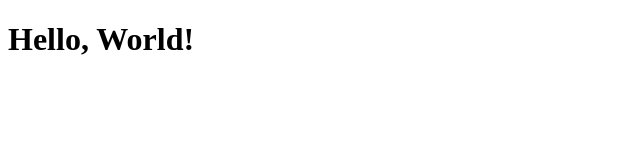
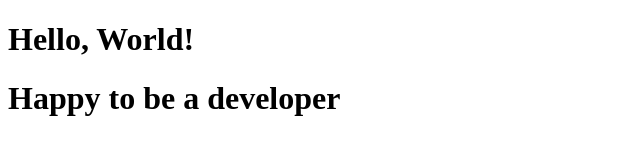
Before and after one commit to firebrand-labs/basic-html, a plain HTML site: page index.html in a window 1280 px wide. Shown: the whole page, without its empty margins (0-640 px from the left). Drawn offline with Linux system fonts and the light colour scheme.

Commit message:
developer

```diff
--- a/index.html
+++ b/index.html
@@ -1,10 +1,11 @@
 <!DOCTYPE html>
 <html lang="en">
-<head>
-    <meta charset="UTF-8">
+  <head>
+    <meta charset="UTF-8" />
     <title>Hello World</title>
-</head>
-<body>
+  </head>
+  <body>
     <h1>Hello, World!</h1>
-</body>
+    <h1>Happy to be a developer</h1>
+  </body>
 </html>
```
